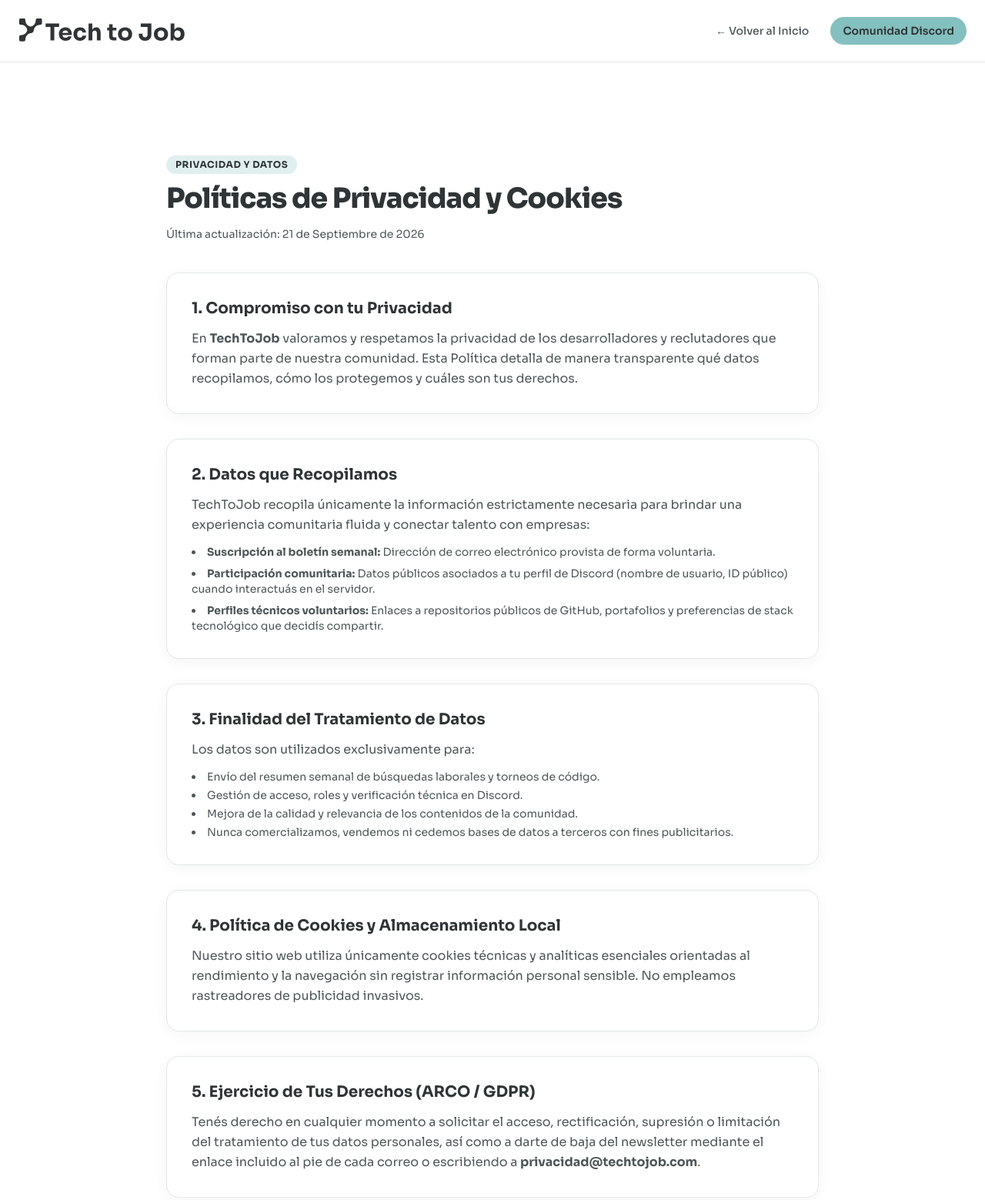
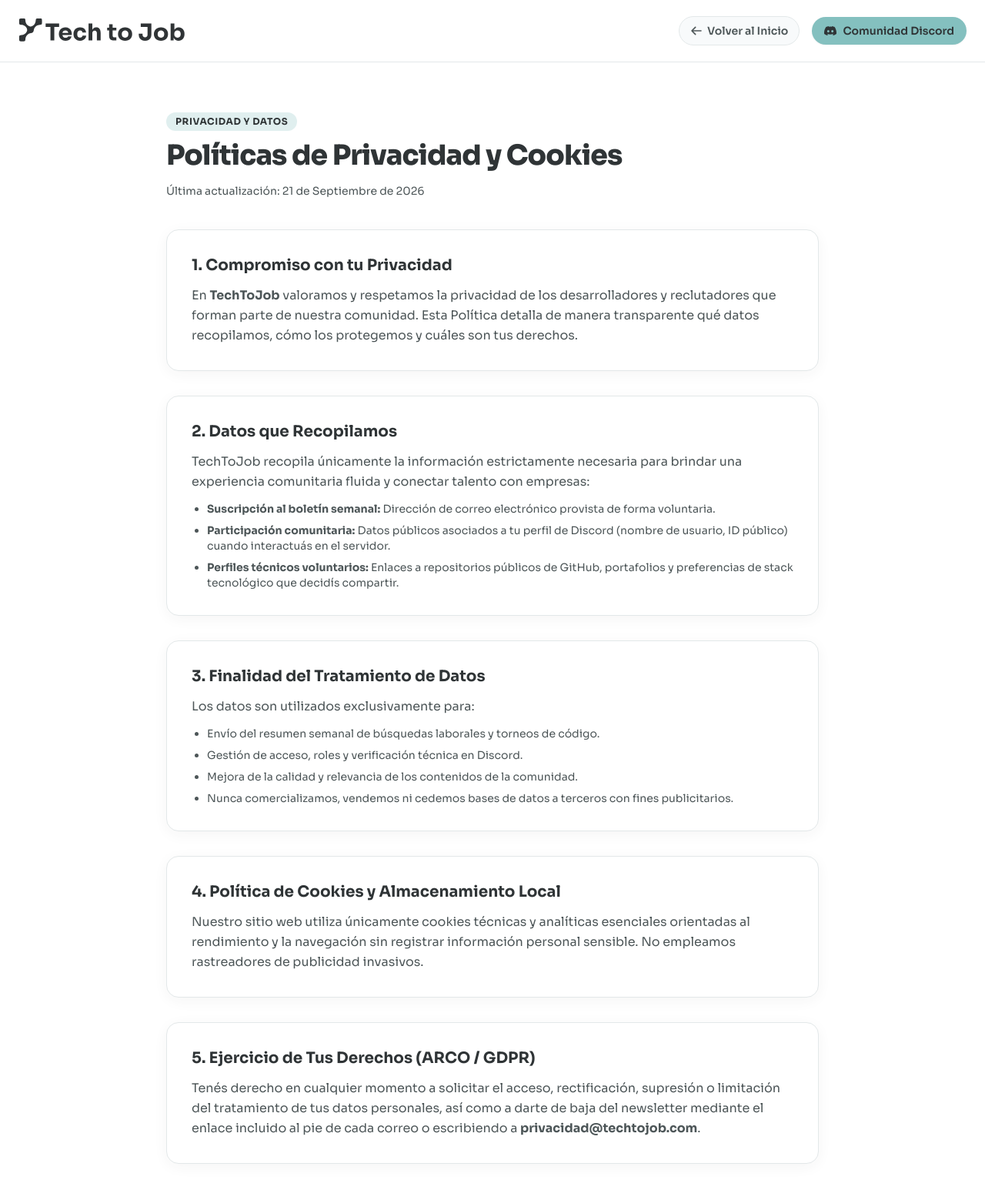
Before and after one commit to Tobias388/techtojob-landing, a website built with Vite: page politicas.html in a window 1280 px wide. Shown: the top 1559 px of the page at 77% size. Built offline with nearby package versions, Linux system fonts and the light colour scheme.

Commit message:
Update politicas.html

```diff
--- a/politicas.html
+++ b/politicas.html
@@ -28,27 +28,35 @@
 
   <!-- HEADER -->
   <header class="sticky top-0 z-50 w-full bg-white/90 backdrop-blur-md border-b border-border-main transition-all duration-200">
-    <div class="max-w-7xl mx-auto px-6 h-20 flex items-center justify-between">
+    <div class="max-w-7xl mx-auto px-4 sm:px-6 h-16 sm:h-20 flex items-center justify-between gap-3">
       <!-- Logo Principal: Mobile (Símbolo + Texto) | Desktop (Logo Horizontal v1Positivo) -->
-      <a href="./index.html" class="flex items-center gap-2.5 font-extrabold text-xl lg:text-2xl tracking-tight text-text-main focus-visible:ring-2 focus-visible:ring-primary rounded-lg" aria-label="TechToJob Inicio">
+      <a href="./index.html" class="flex items-center gap-2.5 font-extrabold text-xl lg:text-2xl tracking-tight text-text-main focus-visible:ring-2 focus-visible:ring-primary rounded-lg flex-shrink-0" aria-label="TechToJob Inicio">
         <img src="/logos/simbolo-degradado.svg" alt="TechToJob" width="34" height="34" class="h-8 w-8 sm:hidden flex-shrink-0">
         <span class="sm:hidden">TechToJob</span>
         <img src="/logos/v1-positivo.svg" alt="TechToJob" width="162" height="24" class="hidden sm:block h-7 lg:h-8 w-auto">
       </a>
 
-      <nav class="flex items-center gap-6 text-sm font-medium text-text-muted">
-        <a href="./index.html" class="hover:text-text-main transition-colors focus-visible:ring-2 focus-visible:ring-primary rounded px-1">&larr; Volver al Inicio</a>
-        <a href="https://discord.gg/rY9hfDeqB" target="_blank" rel="noopener noreferrer" class="btn btn--primary text-sm py-2 px-4">
-          Comunidad Discord
+      <nav class="flex items-center gap-2 sm:gap-4 flex-shrink-0">
+        <a href="./index.html" class="inline-flex items-center gap-1.5 px-3 py-1.5 sm:px-3.5 sm:py-2 rounded-full text-xs sm:text-sm font-semibold text-text-muted hover:text-text-main bg-bg-alt hover:bg-white border border-border-main hover:border-primary transition-all whitespace-nowrap focus-visible:ring-2 focus-visible:ring-primary">
+          <svg class="w-3.5 h-3.5 sm:w-4 sm:h-4 shrink-0" fill="none" stroke="currentColor" viewBox="0 0 24 24" aria-hidden="true">
+            <path stroke-linecap="round" stroke-linejoin="round" stroke-width="2.5" d="M10 19l-7-7m0 0l7-7m-7 7h18" />
+          </svg>
+          <span>Volver<span class="hidden sm:inline"> al Inicio</span></span>
+        </a>
+        <a href="https://discord.gg/rY9hfDeqB" target="_blank" rel="noopener noreferrer" class="btn btn--primary text-xs sm:text-sm py-1.5 px-3 sm:py-2 sm:px-4 whitespace-nowrap">
+          <svg class="w-4 h-4 shrink-0" viewBox="0 0 24 24" fill="currentColor" aria-hidden="true">
+            <path d="M20.317 4.37a19.791 19.791 0 0 0-4.885-1.515.074.074 0 0 0-.079.037c-.21.375-.444.864-.608 1.25a18.27 18.27 0 0 0-5.487 0 12.64 12.64 0 0 0-.617-1.25.077.077 0 0 0-.079-.037A19.736 19.736 0 0 0 3.677 4.37a.07.07 0 0 0-.032.027C.533 9.046-.32 13.58.099 18.057a.082.082 0 0 0 .031.057 19.9 19.9 0 0 0 5.993 3.03.078.078 0 0 0 .084-.028c.462-.63.874-1.295 1.226-1.994.021-.041.001-.09-.041-.106a13.107 13.107 0 0 1-1.872-.892.077.077 0 0 1-.008-.128 10.2 10.2 0 0 0 .372-.292.074.074 0 0 1 .077-.01c3.929 1.793 8.18 1.793 12.061 0a.074.074 0 0 1 .078.01c.12.098.246.198.373.292a.077.077 0 0 1-.006.127 12.299 12.299 0 0 1-1.873.894.077.077 0 0 0-.041.107c.36.698.772 1.362 1.225 1.993a.076.076 0 0 0 .084.028 19.839 19.839 0 0 0 6.002-3.03.077.077 0 0 0 .032-.054c.5-5.177-.838-9.674-3.549-13.66a.061.061 0 0 0-.031-.028zM8.02 15.33c-1.183 0-2.157-1.085-2.157-2.419 0-1.333.956-2.419 2.157-2.419 1.21 0 2.176 1.096 2.157 2.42 0 1.333-.956 2.418-2.157 2.418zm7.975 0c-1.183 0-2.157-1.085-2.157-2.419 0-1.333.955-2.419 2.157-2.419 1.21 0 2.176 1.096 2.157 2.42 0 1.333-.946 2.418-2.157 2.418z" />
+          </svg>
+          <span><span class="hidden sm:inline">Comunidad </span>Discord</span>
         </a>
       </nav>
     </div>
   </header>
 
   <!-- CONTENT -->
-  <main id="main-content" class="py-section-mob lg:py-section-desk flex-grow">
-    <div class="max-w-4xl mx-auto px-6">
-      <div class="mb-10">
+  <main id="main-content" class="py-8 sm:py-12 lg:py-16 flex-grow">
+    <div class="max-w-4xl mx-auto px-4 sm:px-6">
+      <div class="mb-8 sm:mb-10">
         <span class="text-xs font-bold tracking-wider text-text-main uppercase bg-primary/25 px-3 py-1 rounded-full inline-block mb-3">
           Privacidad y Datos
         </span>
@@ -58,30 +66,30 @@
         <p class="text-text-muted text-sm">Última actualización: 21 de Septiembre de 2026</p>
       </div>
 
-      <div class="space-y-8 text-text-muted text-base leading-relaxed">
-        <section class="card bg-white">
+      <div class="space-y-6 sm:space-y-8 text-text-muted text-base leading-relaxed">
+        <section class="card bg-white p-5 sm:p-6 lg:p-8">
           <h2 class="text-xl font-bold text-text-main mb-3">1. Compromiso con tu Privacidad</h2>
           <p>
             En <strong>TechToJob</strong> valoramos y respetamos la privacidad de los desarrolladores y reclutadores que forman parte de nuestra comunidad. Esta Política detalla de manera transparente qué datos recopilamos, cómo los protegemos y cuáles son tus derechos.
           </p>
         </section>
 
-        <section class="card bg-white">
+        <section class="card bg-white p-5 sm:p-6 lg:p-8">
           <h2 class="text-xl font-bold text-text-main mb-3">2. Datos que Recopilamos</h2>
           <p>
             TechToJob recopila únicamente la información estrictamente necesaria para brindar una experiencia comunitaria fluida y conectar talento con empresas:
           </p>
-          <ul class="list-disc list-inside mt-3 space-y-2 text-sm">
+          <ul class="list-disc pl-5 mt-3 space-y-2 text-sm">
             <li><strong>Suscripción al boletín semanal:</strong> Dirección de correo electrónico provista de forma voluntaria.</li>
             <li><strong>Participación comunitaria:</strong> Datos públicos asociados a tu perfil de Discord (nombre de usuario, ID público) cuando interactuás en el servidor.</li>
             <li><strong>Perfiles técnicos voluntarios:</strong> Enlaces a repositorios públicos de GitHub, portafolios y preferencias de stack tecnológico que decidís compartir.</li>
           </ul>
         </section>
 
-        <section class="card bg-white">
+        <section class="card bg-white p-5 sm:p-6 lg:p-8">
           <h2 class="text-xl font-bold text-text-main mb-3">3. Finalidad del Tratamiento de Datos</h2>
           <p>Los datos son utilizados exclusivamente para:</p>
-          <ul class="list-disc list-inside mt-3 space-y-1 text-sm">
+          <ul class="list-disc pl-5 mt-3 space-y-2 text-sm">
             <li>Envío del resumen semanal de búsquedas laborales y torneos de código.</li>
             <li>Gestión de acceso, roles y verificación técnica en Discord.</li>
             <li>Mejora de la calidad y relevancia de los contenidos de la comunidad.</li>
@@ -89,14 +97,14 @@
           </ul>
         </section>
 
-        <section class="card bg-white">
+        <section class="card bg-white p-5 sm:p-6 lg:p-8">
           <h2 class="text-xl font-bold text-text-main mb-3">4. Política de Cookies y Almacenamiento Local</h2>
           <p>
             Nuestro sitio web utiliza únicamente cookies técnicas y analíticas esenciales orientadas al rendimiento y la navegación sin registrar información personal sensible. No empleamos rastreadores de publicidad invasivos.
           </p>
         </section>
 
-        <section class="card bg-white">
+        <section class="card bg-white p-5 sm:p-6 lg:p-8">
           <h2 class="text-xl font-bold text-text-main mb-3">5. Ejercicio de Tus Derechos (ARCO / GDPR)</h2>
           <p>
             Tenés derecho en cualquier momento a solicitar el acceso, rectificación, supresión o limitación del tratamiento de tus datos personales, así como a darte de baja del newsletter mediante el enlace incluido al pie de cada correo o escribiendo a <strong>privacidad@techtojob.com</strong>.
```
